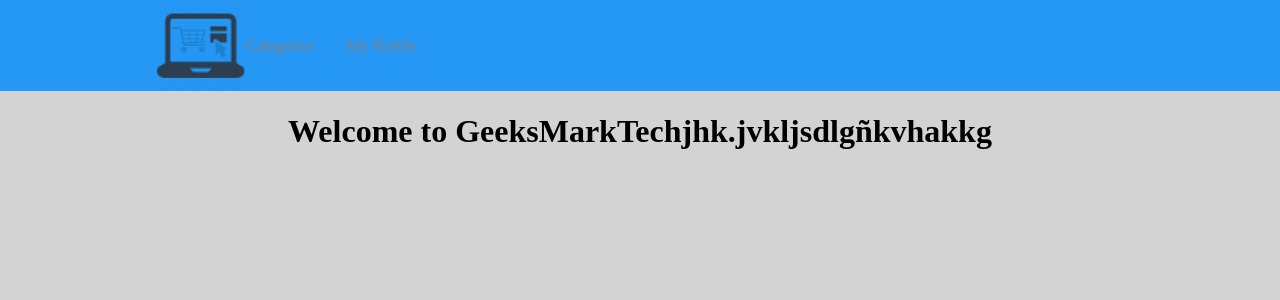
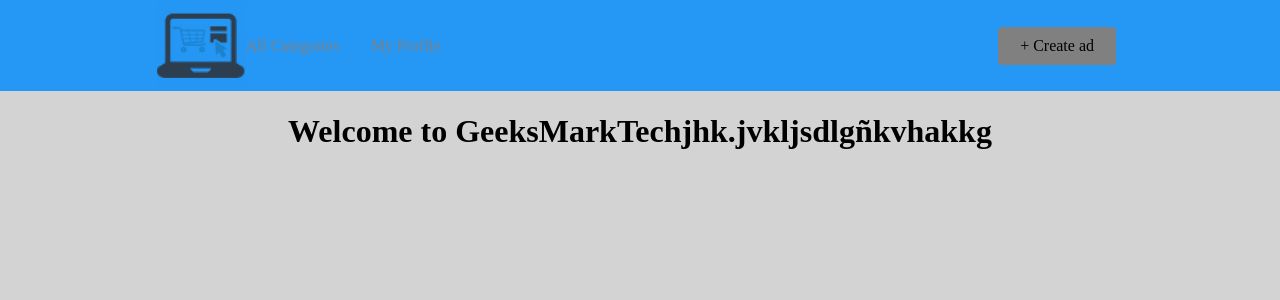
Before and after one commit to https-github-com-marktech/MarkTech-App, a React (Create React App) app in the folder front/: page / in a window 1280 px wide. Shown: the top 300 px of the page. Built offline with nearby package versions, Linux system fonts and the light colour scheme.

Commit message:
button nav bar create ad

```diff
--- a/front/src/components/Header/index.js
+++ b/front/src/components/Header/index.js
@@ -19,13 +19,16 @@
                     <NavLink to='/categories' activeStyle>
                         <img className="logo_transparente" src="assets/logo.png" />
 
-                        Categories
+                        All Categories
                     </NavLink>
                     <NavLink to='/profile' activeStyle>
                         My Profile
                     </NavLink>
 
                 </NavMenu>
+                <NavBtn>
+                    <NavBtnLink to='/new'>+ Create ad </NavBtnLink>
+                </NavBtn>
 
             </Nav>
         </>
```
